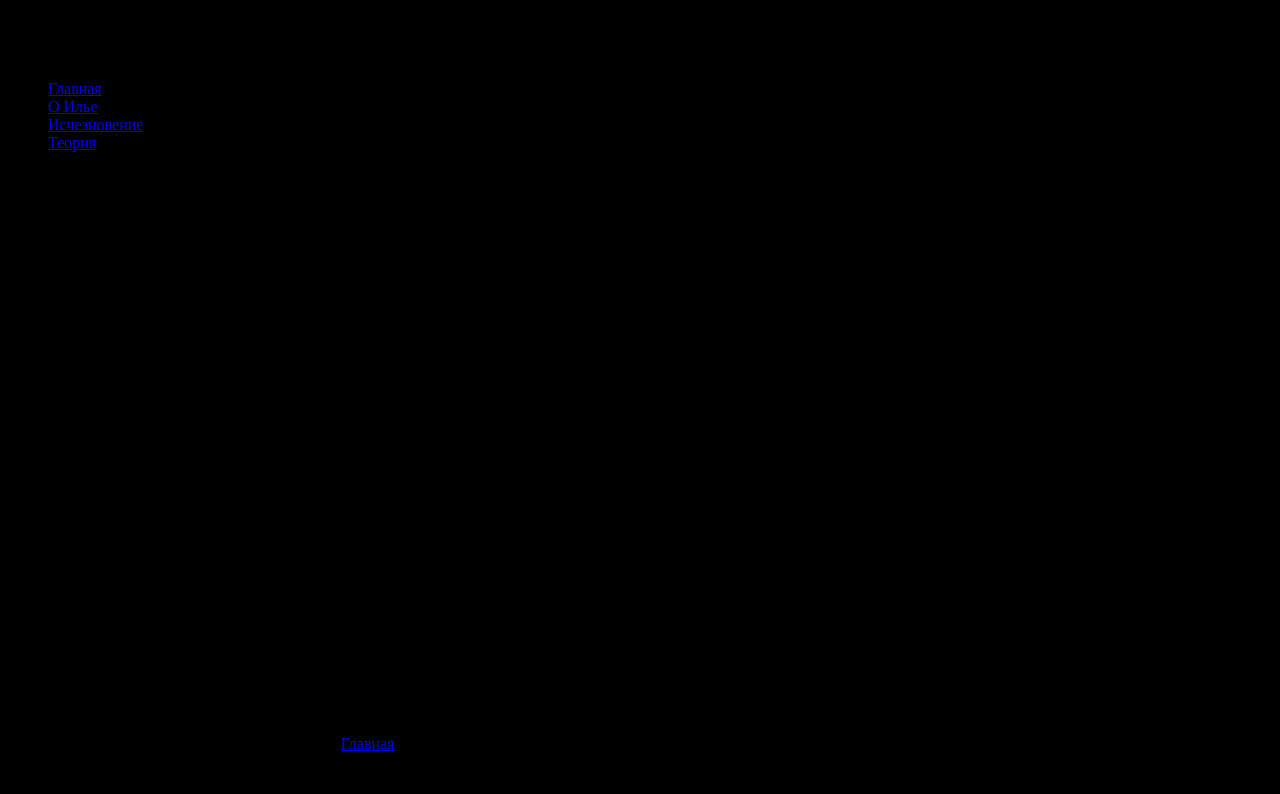
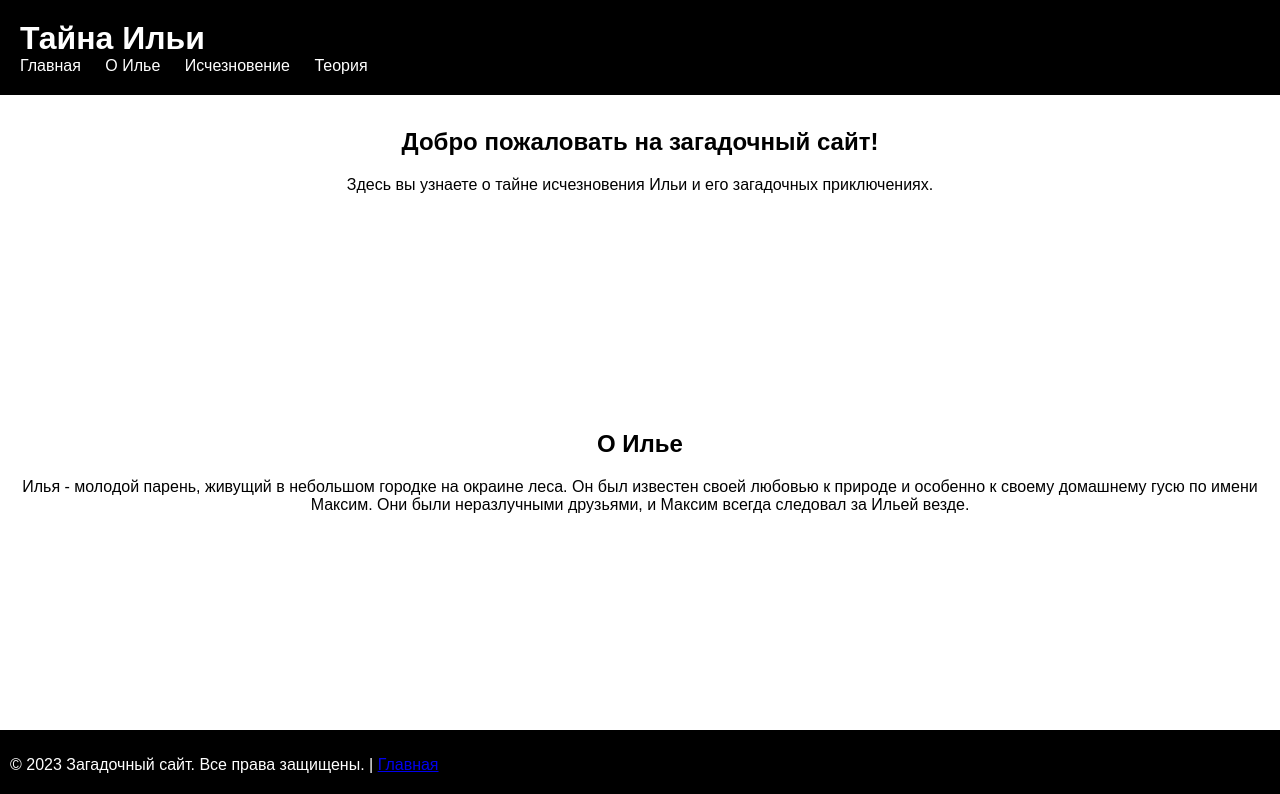
Before and after one commit to Korasikproduct/whereisilya.github.io, a plain HTML site: page index.html in a window 1280 px wide. Shown: the top 794 px of the page. Drawn offline with Linux system fonts and the light colour scheme.

Commit message:
Update style.css

```diff
--- a/style.css
+++ b/style.css
@@ -1,81 +1,52 @@
-/* Куда пропадает Илья? Мистерия начинается! */
-
-/* Скрываем Илью */
-.ilya {
-  display: none;
+body {
+    font-family: Arial, sans-serif;
 }
 
-/* Создаем загадочное исчезновение */
-@keyframes mysterium {
-  0% {
-    opacity: 1;
-    transform: translateX(0);
-  }
-  50% {
-    opacity: 0.5;
-    transform: translateX(50%);
-  }
-  100% {
-    opacity: 0;
-    transform: translateX(100%);
-  }
+header {
+    background-color: #000;
+    color: #fff;
+    padding: 20px;
+    position: fixed;
+    top: 0;
+    left: 0;
+    right: 0;
 }
 
-/* Применяем загадочный стиль */
-.mysterium {
-  animation: mysterium 3s ease infinite;
+nav ul {
+    list-style-type: none;
+    margin: 0;
+    padding: 0;
 }
 
-/* Создаем загадочный фон */
-body {
-  background-color: #000;
-  background-image: url('zagadka.jpg');
-  background-repeat: no-repeat;
-  background-position: center center;
-  background-attachment: fixed;
-  background-size: cover;
+nav li {
+    display: inline;
 }
 
-/* Добавляем загадочный текст */
-.mysterious-text {
-  font-family: 'Arial', sans-serif;
-  font-size: 24px;
-  color: #fff;
-  text-align: center;
-  margin-top: 50%;
-  transform: translateY(-50%);
+nav a {
+    color: #fff;
+    text-decoration: none;
+    margin-right: 20px;
 }
 
-/* Добавляем загадочный эффект свечения */
-.mysterious-text::after {
-  content: '';
-  display: block;
-  width: 100%;
-  height: 100%;
-  position: absolute;
-  top: 0;
-  left: 0;
-  background-color: #fff;
-  opacity: 0.3;
-  animation: mysterium 3s ease infinite;
+section {
+    padding: 100px 0;
+    text-align: center;
 }
 
-/* Создаем загадочную кнопку */
-.mysterious-button {
-  display: inline-block;
-  padding: 10px 20px;
-  font-family: 'Arial', sans-serif;
-  font-size: 18px;
-  color: #000;
-  background-color: #fff;
-  border: none;
-  cursor: pointer;
-  opacity: 0.8;
-  transition: opacity 0.3s ease;
+h1 {
+    margin: 0;
 }
 
-/* Добавляем загадочный эффект при наведении на кнопку */
-.mysterious-button:hover {
-  opacity: 1;
-  transform: scale(1.1);
+h2 {
+    color: #000;
 }
+
+footer {
+    background-color: #000;
+    color: #fff;
+    padding: 10px;
+    position: fixed;
+    bottom: 0;
+    left: 0;
+    right: 0;
+}
```
